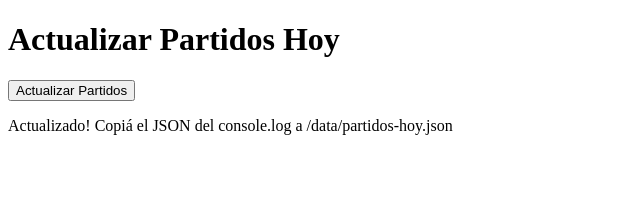
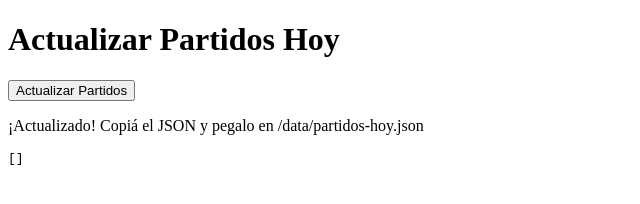
Before and after one commit to datoapuesta/datoapuesta, a plain HTML site: page Actualizar_partidos.html in a window 1280 px wide. Both pictures are taken after a click on the button "Actualizar Partidos". Shown: the full height of the page, 0-640 px from the left. Drawn offline with Linux system fonts and the light colour scheme; no server answers.

Commit message:
Update Actualizar_partidos.html

```diff
--- a/Actualizar_partidos.html
+++ b/Actualizar_partidos.html
@@ -8,14 +8,14 @@
   <h1>Actualizar Partidos Hoy</h1>
   <button id="btnActualizar">Actualizar Partidos</button>
   <p id="status"></p>
+  <pre id="jsonOutput" style="white-space: pre-wrap; word-wrap: break-word;"></pre>
 
   <script>
-    // PONÉ TU API KEY AQUÍ (NO SUBIR A GitHub)
+    // PONÉ TU API KEY AQUÍ
     const API_KEY = "456b7873e0b045fc9a59963b3f9e3ed8";
 
     // Ligas que vamos a consultar
     const ligas = [
-      // Sudamérica
       { country: "Argentina", league: "Primera" },
       { country: "Argentina", league: "B Nacional" },
       { country: "Argentina", league: "B Metropolitana" },
@@ -34,8 +34,6 @@
       { country: "Uruguay", league: "Segunda" },
       { country: "Venezuela", league: "Primera" },
       { country: "Venezuela", league: "Segunda" },
-
-      // Europa
       { country: "Italia", league: "Serie A" },
       { country: "Italia", league: "Serie B" },
       { country: "España", league: "LaLiga" },
@@ -50,8 +48,6 @@
       { country: "Alemania", league: "Bundesliga 2" },
       { country: "Bélgica", league: "Primera División" },
       { country: "Holanda", league: "Eredivisie" },
-
-      // Resto del mundo
       { country: "Arabia Saudita", league: "Saudi Pro League" },
       { country: "Estados Unidos", league: "MLS" },
       { country: "México", league: "Liga MX" }
@@ -59,15 +55,16 @@
 
     const btn = document.getElementById("btnActualizar");
     const status = document.getElementById("status");
+    const output = document.getElementById("jsonOutput");
 
     btn.addEventListener("click", async () => {
-      status.textContent = "Actualizando...";
+      status.textContent = "Actualizando…";
+      output.textContent = "";
 
       let partidosHoy = [];
 
       for (const liga of ligas) {
         try {
-          // Hacemos la petición a API Football
           const res = await fetch(`https://v3.football.api-sports.io/fixtures?league=${liga.league}&season=2025&from=${new Date().toISOString().split("T")[0]}&to=${new Date().toISOString().split("T")[0]}`, {
             headers: { "x-apisports-key": API_KEY }
           });
@@ -89,13 +86,9 @@
         }
       }
 
-      // Convertimos a JSON y lo mostramos
       const jsonStr = JSON.stringify(partidosHoy, null, 2);
-      console.log(jsonStr);
-
-      // Podés copiar y pegar este JSON en /data/partidos-hoy.json
-      status.textContent = `Actualizado! Copiá el JSON del console.log a /data/partidos-hoy.json`;
-      alert("Se terminó de actualizar, revisá la consola para el JSON");
+      output.textContent = jsonStr;
+      status.textContent = "¡Actualizado! Copiá el JSON y pegalo en /data/partidos-hoy.json";
     });
   </script>
 </body>
```
